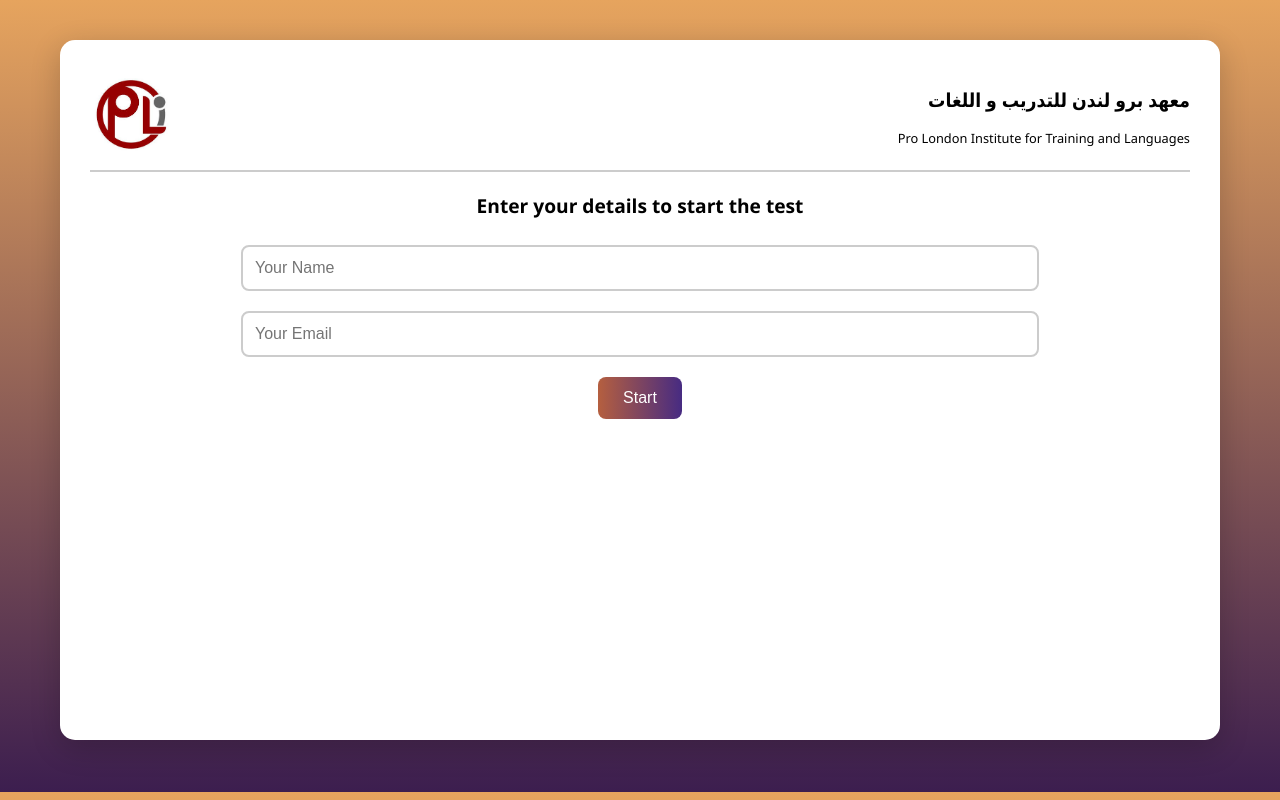
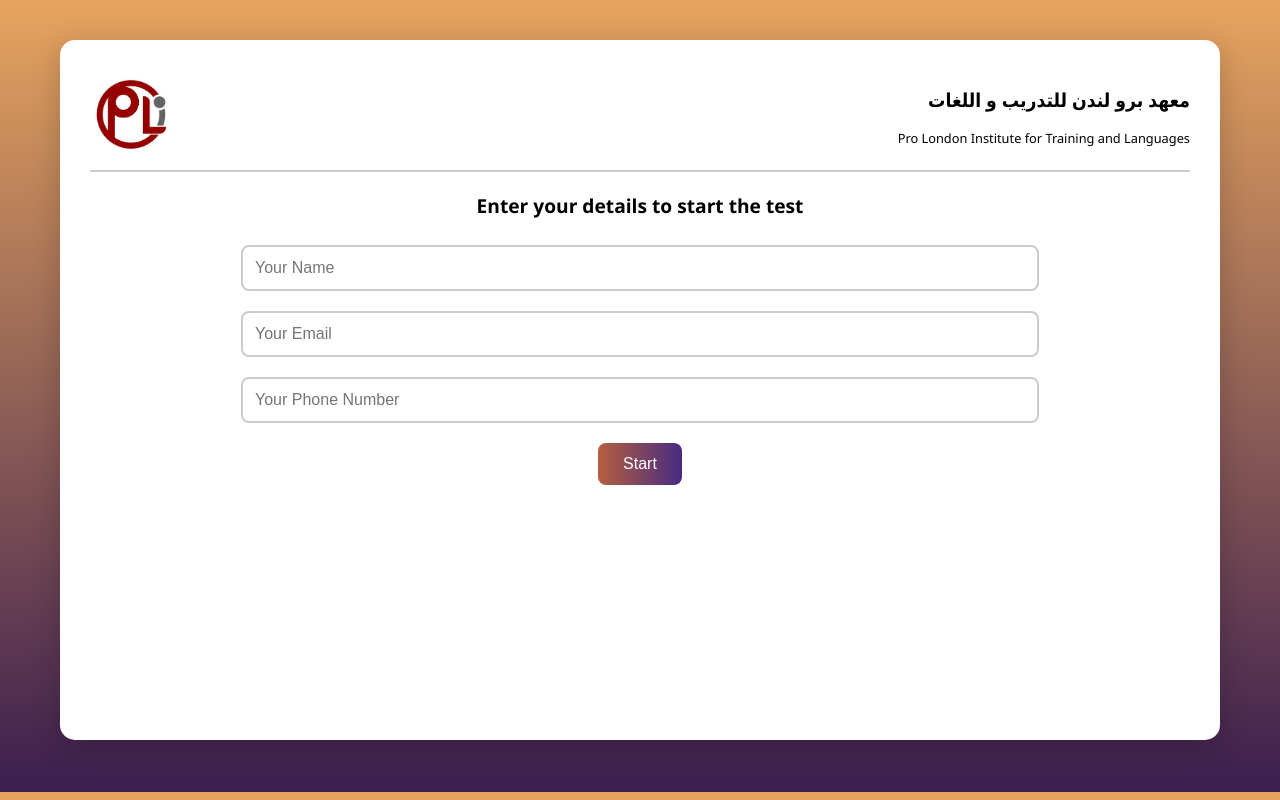
Before and after one commit to MohammedAlfyad/Quiz-App, a React (Vite) app: page / in a window 1280 px wide. Built offline with nearby package versions, Linux system fonts and the light colour scheme.

Commit message:
Update App.jsx

```diff
--- a/src/App.jsx
+++ b/src/App.jsx
@@ -11,6 +11,7 @@ function App() {
   const [showResult, setShowResult] = useState(false);
   const [name, setName] = useState("");
   const [email, setEmail] = useState("");
+  const [phone, setPhone] = useState("");
   const [startQuiz, setStartQuiz] = useState(false);
   const [timeLeft, setTimeLeft] = useState(13 * 60); // 13 دقيقة بالثواني
   const [answers, setAnswers] = useState([]);
@@ -164,13 +165,22 @@ function App() {
         <br />
         <input
           value={email}
+          type="email"
           onChange={(e) => setEmail(e.target.value)}
           placeholder="Your Email"
           className="input-field"
         />
         <br />
+        <input
+          value={phone}
+          type="tel"
+          onChange={(e) => setPhone(e.target.value)}
+          placeholder="Your Phone Number"
+          className="input-field"
+        />
+        <br />
         <button
-          onClick={() => name && email && setStartQuiz(true)}
+          onClick={() => name && email && phone && setStartQuiz(true)}
           className="button"
         >
           Start
@@ -219,6 +229,9 @@ function App() {
           </p>
           <p className="tex">
             <strong>Email:</strong> {email}
+          </p>
+          <p className="tex">
+            <strong>Phone Number:</strong> {phone}
           </p>
           <p className="tex">
             has successfully completed the English Placement Test conducted by
```
